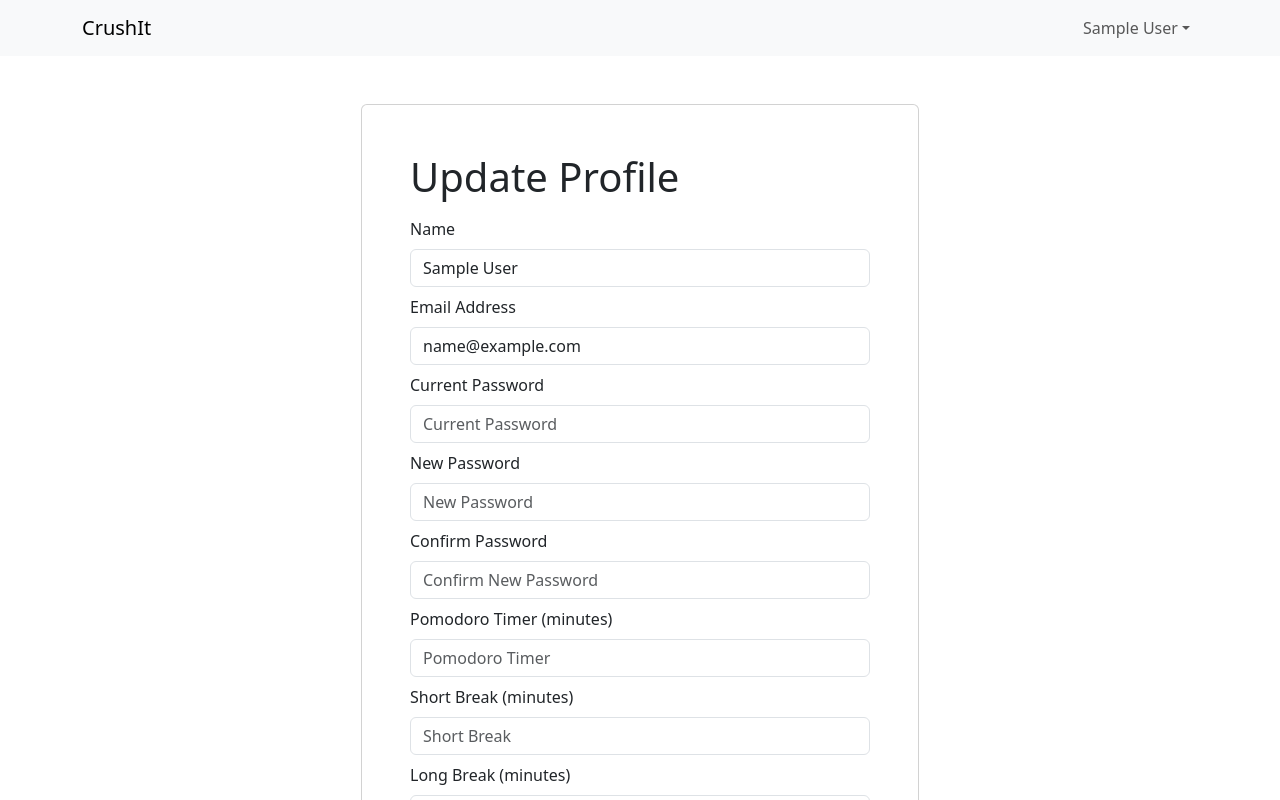
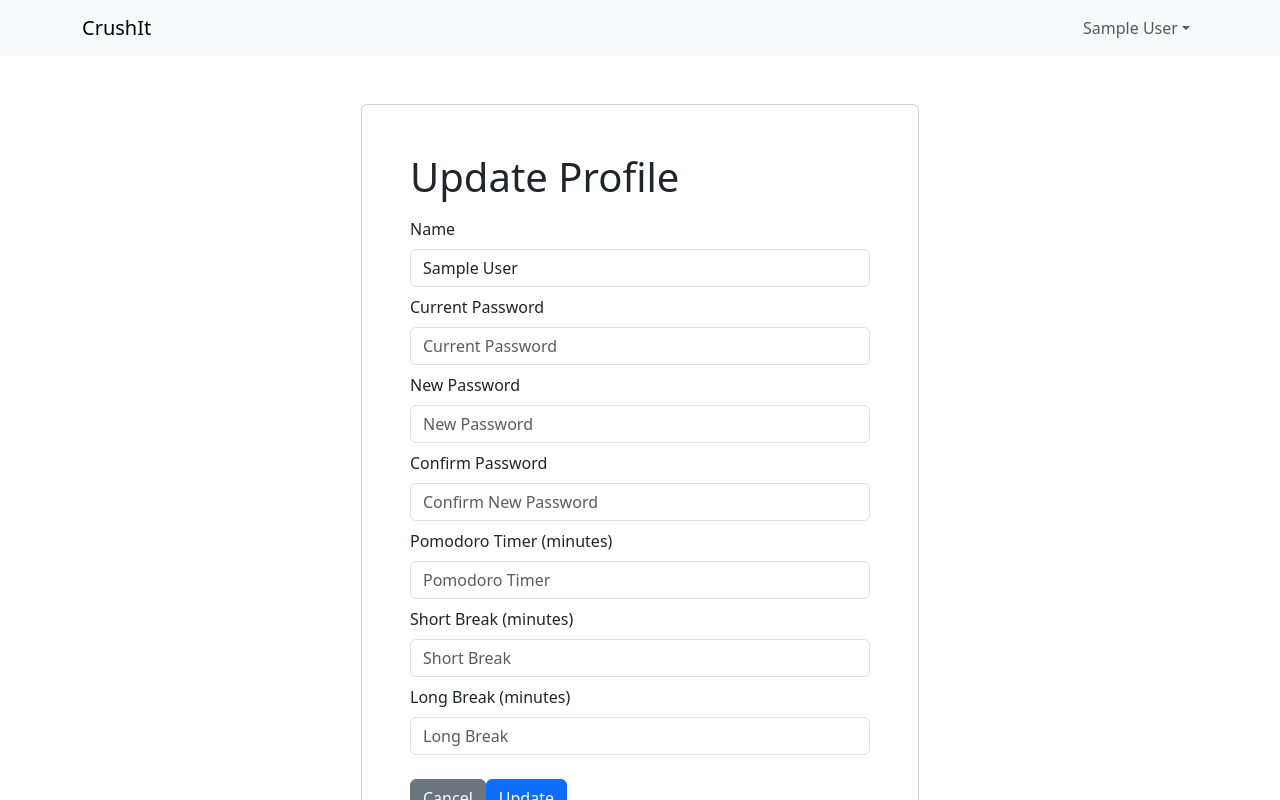
Before and after one commit to neilpatel13/CS490-Project, a React (Vite) app in the folder frontend/: page /profile in a window 1280 px wide. Shown: the top 800 px of the page. Built offline with nearby package versions, Linux system fonts and the light colour scheme; sample sign-in values are in the browser's storage.

Commit message:
Remove email field

```diff
--- a/frontend/src/screens/ProfileScreen.jsx
+++ b/frontend/src/screens/ProfileScreen.jsx
@@ -13,7 +13,7 @@ import { Link } from 'react-router-dom';
 
 
 const ProfileScreen = () => {
-  const [email, setEmail] = useState('');
+  //const [email, setEmail] = useState('');
   const [name, setName] = useState('');
   const[currentPassword, setCurrntPassword] = useState('');
   const [password, setPassword] = useState('');
@@ -34,7 +34,7 @@ const ProfileScreen = () => {
 
   useEffect(() => {
       setName(userInfo.name);
-      setEmail(userInfo.email);
+      //setEmail(userInfo.email);
       setPomodoroTime(userInfo.pomodoro);
       setShortBreakTime(userInfo.short);
       setLongBreakTime(userInfo.long);
@@ -117,7 +117,7 @@ const ProfileScreen = () => {
             onChange={(e) => setName(e.target.value)}
           ></Form.Control>
         </Form.Group>
-        <Form.Group className='my-2' controlId='email'>
+        {/* <Form.Group className='my-2' controlId='email'>
           <Form.Label>Email Address</Form.Label>
           <Form.Control
             type='email'
@@ -125,7 +125,7 @@ const ProfileScreen = () => {
             value={email}
             onChange={(e) => setEmail(e.target.value)}
           ></Form.Control>
-        </Form.Group>
+        </Form.Group> */}
         <Form.Group className='my-2' controlId='currentPassword'>
           <Form.Label>Current Password</Form.Label>
           <Form.Control
```
